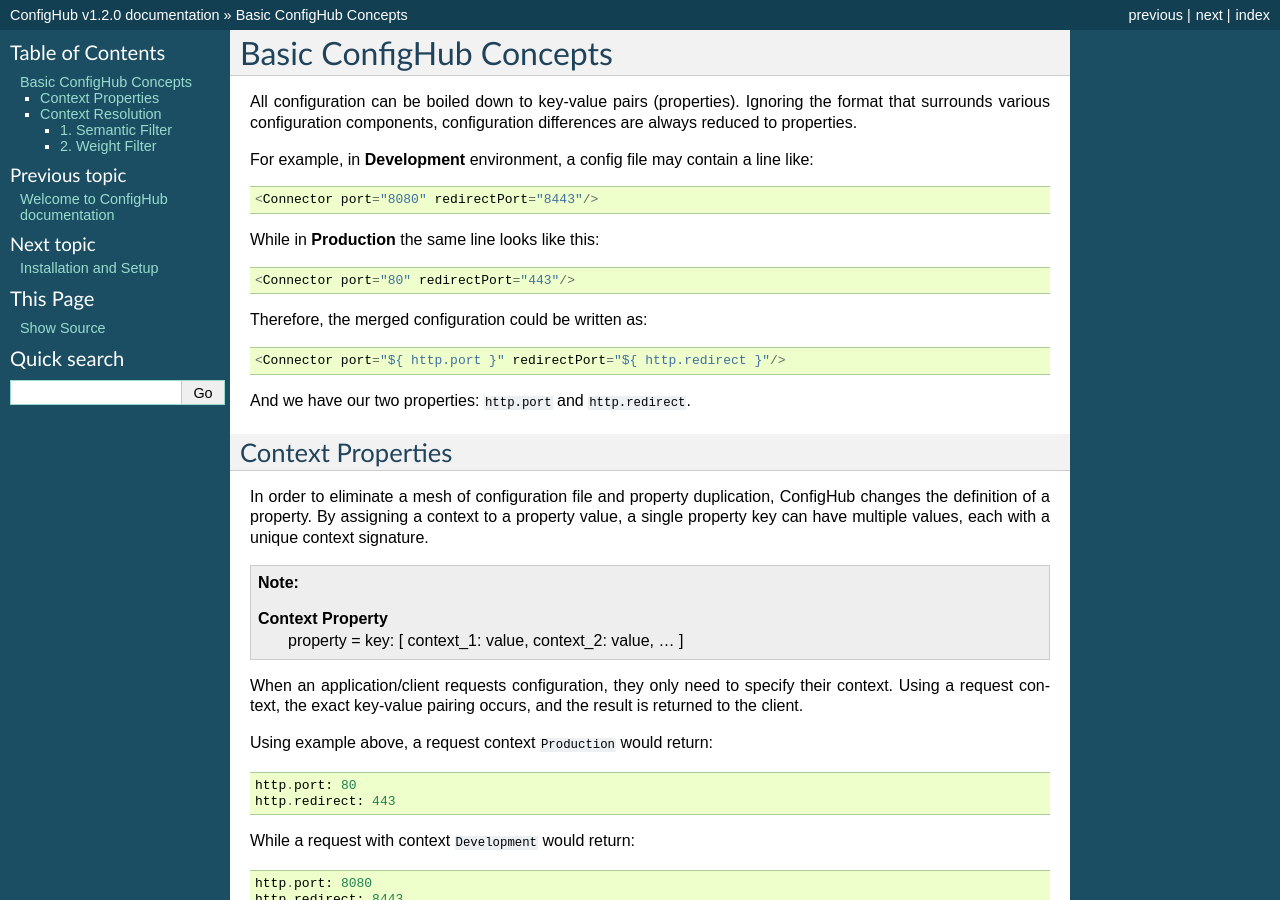
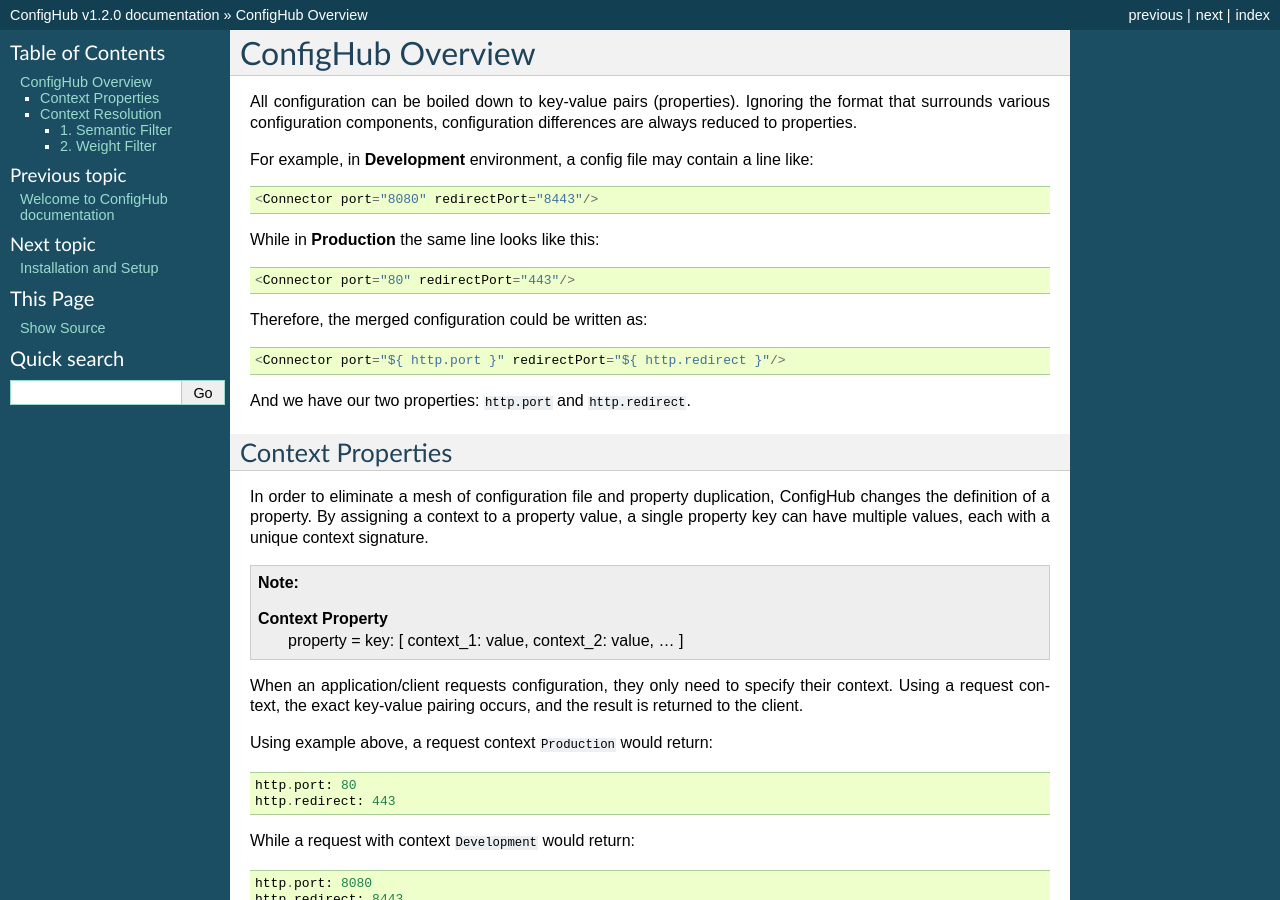
Before and after one commit to ConfigHubPub/Docs, a Sphinx documentation site: the page built from documentation/pages/primer.rst, in a window 1280 px wide and 900 px high. Built offline with Sphinx 7.4.7, drawn with Linux system fonts in a browser that asks for light colours; pages that are not in the unit, such as notebooks, are missing from menus; some of the changed text lies outside the part shown.

Commit message:
properties documentation

```diff
--- a/documentation/pages/primer.rst
+++ b/documentation/pages/primer.rst
@@ -1,7 +1,7 @@
 .. _primer:
 
-Basic ConfigHub Concepts
-^^^^^^^^^^^^^^^^^^^^^^^^
+ConfigHub Overview
+^^^^^^^^^^^^^^^^^^
 
 All configuration can be boiled down to key-value pairs (properties).  Ignoring the format
 that surrounds various configuration components, configuration differences are always reduced to properties.
```
